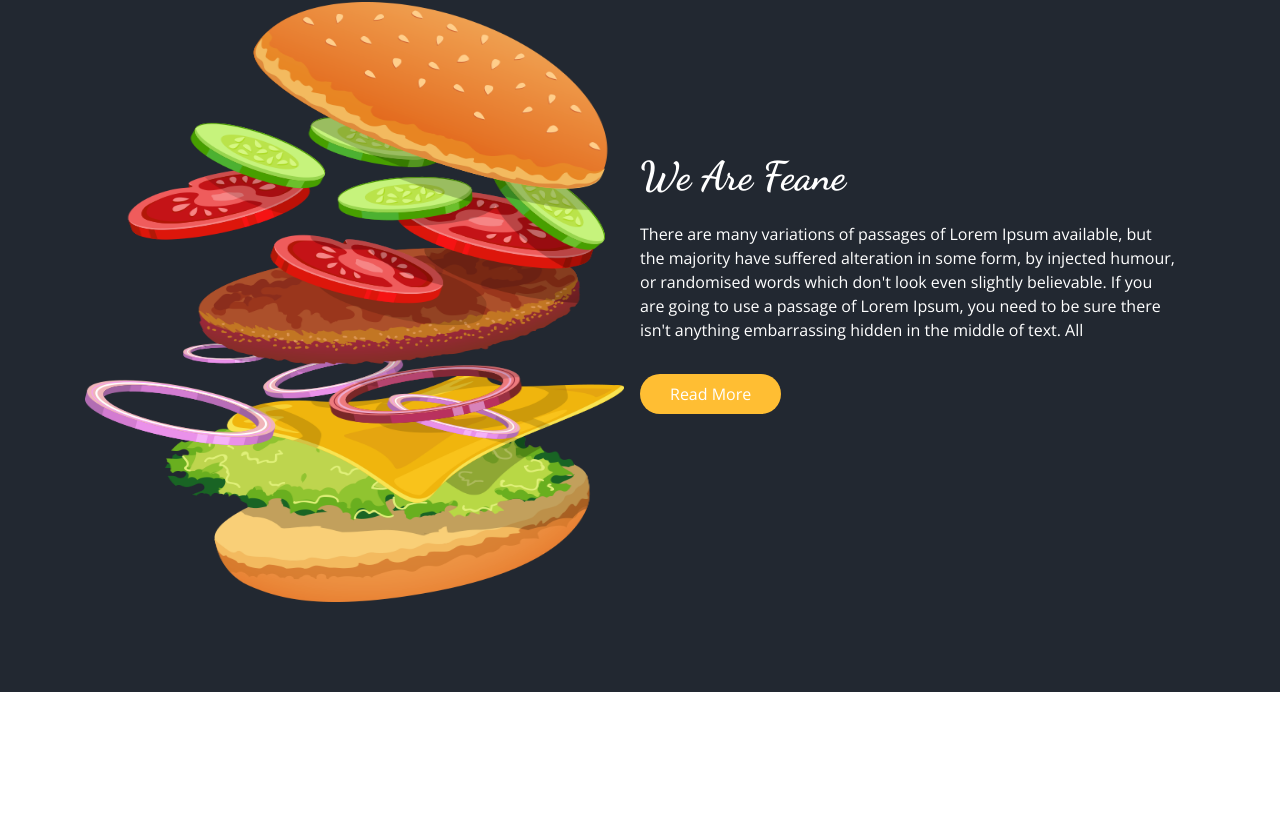
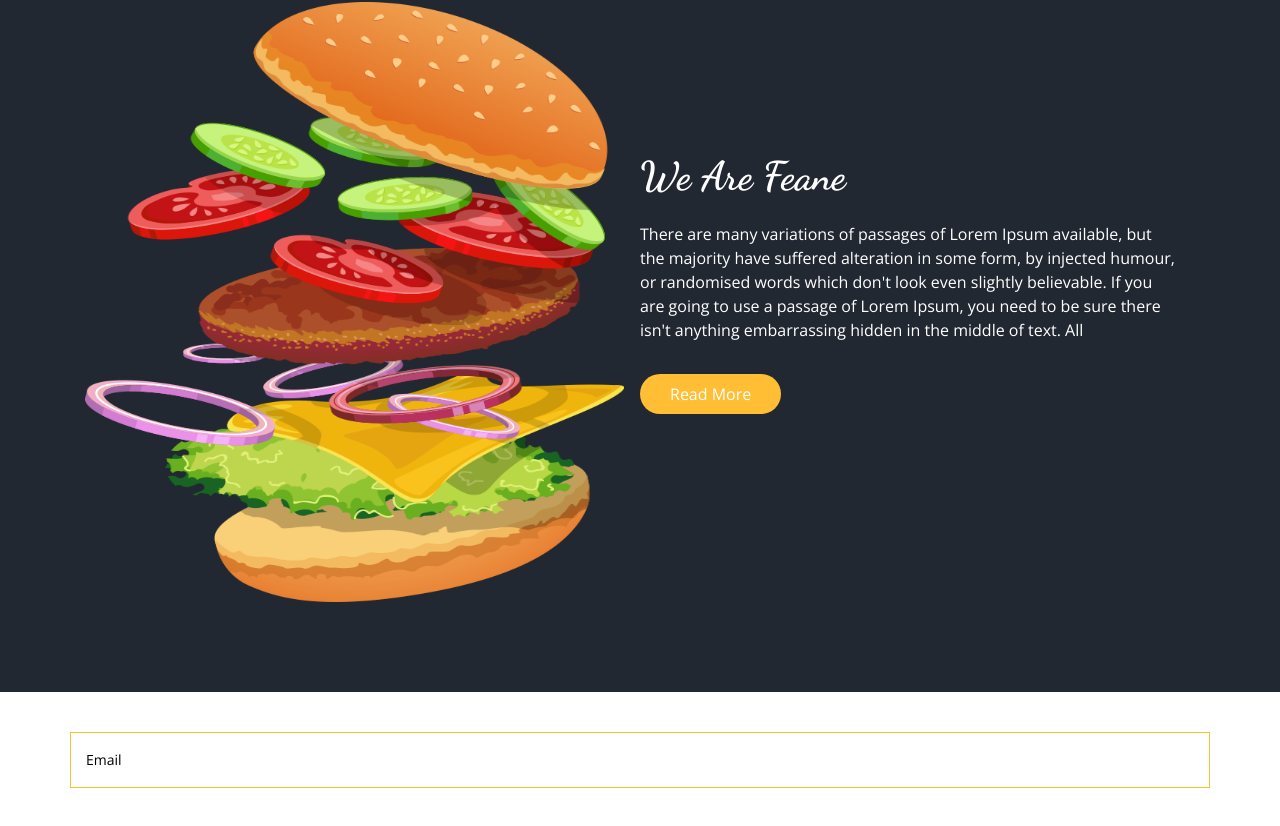
Before and after one commit to KkutaySarii/food-ordering, a Next.js app: page /home in a window 1280 px wide. Shown: the part 1954-2780 px from the top of the page. Before the commit the page ends 2646 px from the top, so only its background shows below. Built offline with nearby package versions, Linux system fonts and the light colour scheme.

Commit message:
custom input added

```diff
--- /dev/null
+++ b/components/form/Input/index.jsx
@@ -0,0 +1,20 @@
+import React from "react";
+
+const Input = () => {
+  return (
+    <div>
+      <label className="relative block cursor-text">
+        <input
+          type="text"
+          className="w-full h-14 border px-4 py-1 border-primary outline-none peer"
+          required
+        />
+        <span className="absolute top-0 left-0 px-4 text-sm  h-full flex items-center peer-focus:text-xs peer-focus:h-7 peer-valid:text-xs peer-valid:h-7 transition all ">
+          Email
+        </span>
+      </label>
+    </div>
+  );
+};
+
+export default Input;
--- a/pages/home/index.jsx
+++ b/pages/home/index.jsx
@@ -4,6 +4,7 @@ import Carousel from "@/components/Ui/Carousel";
 import Campaigns from "@/components/Ui/Campaigns";
 import MenuWrapper from "@/components/Product/MenuWrapper";
 import About from "@/components/Ui/About";
+import Input from "@/components/form/Input";
 
 const index = () => {
   return (
@@ -12,6 +13,9 @@ const index = () => {
       <Campaigns />
       <MenuWrapper />
       <About />
+      <div className="container mx-auto my-10">
+        <Input />
+      </div>
     </div>
   );
 };
```
